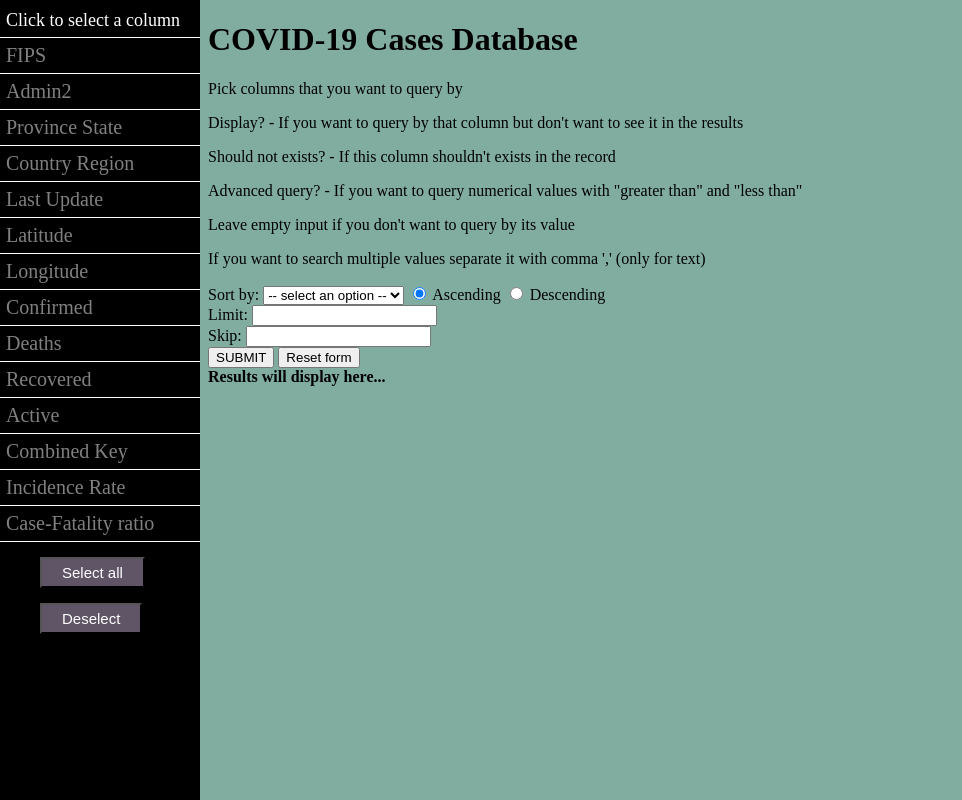
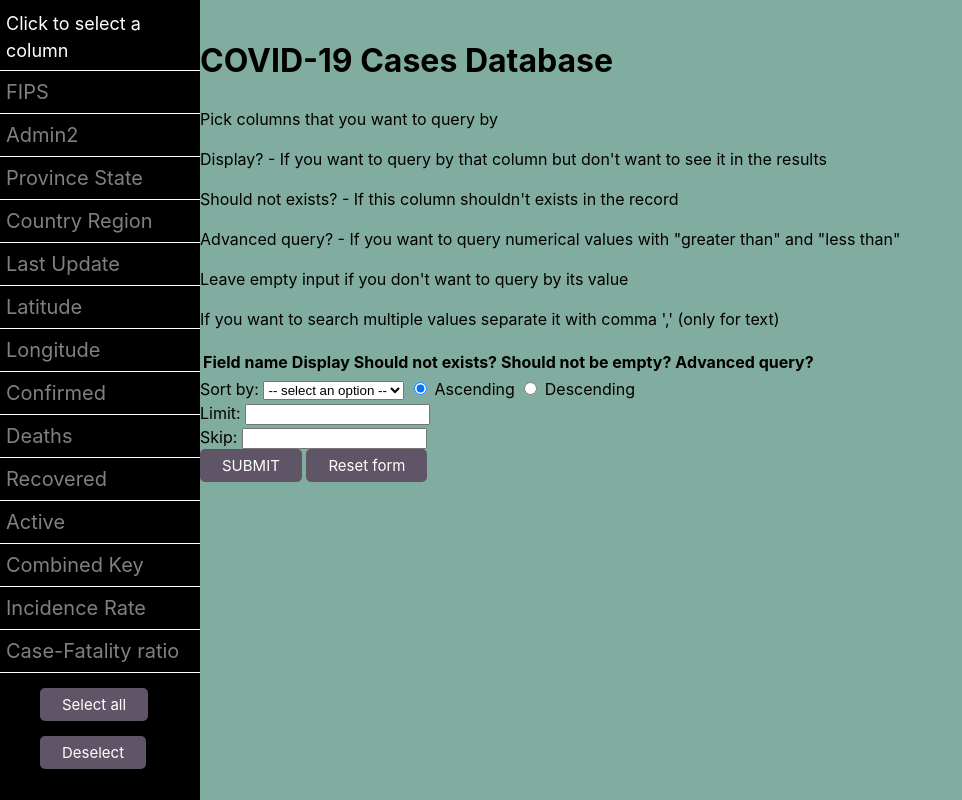
Before and after one commit to sberk97/covid19-mongo, a PHP site: page / in a window 1280 px wide. Shown: the whole page, without its empty margins (0-962 px from the left). Run offline with PHP 8.4, Linux system fonts and the light colour scheme; data that the repository does not hold is empty; some libraries are stand-ins or nearby versions.

Commit message:
Change styling of buttons, use some styling attributes from mvc.css, use table to evenly distribute items in form

```diff
--- a/app/css/styles.css
+++ b/app/css/styles.css
@@ -37,13 +37,23 @@
   background-color: #5F5566;
 }
 
+button {
+  background-color: #5F5566;
+  color: white;
+  border: 2px solid #5F5566;
+  border-radius: var(--border-radius);
+  font-size: 15px;
+  font-family: var(--font-family);
+  padding: 5px 20px;
+}
+
+button:hover {
+  cursor: pointer;
+  filter: brightness(var(--hover-brightness));
+}
+
 .sidenav .select-btn {
-    background-color: #5F5566;
   display: block;
-    cursor: pointer;
-    color: white;
-    font-size: 15px;
-    padding: 5px 20px;
   margin: 15px 5px 5px 40px;
 }
 
@@ -51,8 +61,54 @@
   margin-left: 200px; /* Same as the width of the sidenav */
 }
 
+:root {
+  --border-radius: 5px;
+  --box-shadow: 2px 2px 10px;
+  --color: #118bee;
+  --color-accent: #118bee15;
+  --color-bg: #fff;
+  --color-bg-secondary: #e9e9e9;
+  --color-secondary: #920de9;
+  --color-secondary-accent: #920de90b;
+  --color-shadow: #f4f4f4;
+  --color-text: #000;
+  --color-text-secondary: #999;
+  --font-family: -apple-system, BlinkMacSystemFont, "Segoe UI", Roboto, Oxygen-Sans, Ubuntu, Cantarell, "Helvetica Neue", sans-serif;
+  --hover-brightness: 1.2;
+  --justify-important: center;
+  --justify-normal: left;
+  --line-height: 1.5;
+  --width-card: 285px;
+  --width-card-medium: 460px;
+  --width-card-wide: 800px;
+  --width-content: 1080px;
+}
+
 body {
   background-color: #80ADA0;
+  color: var(--color-text);
+  font-family: var(--font-family);
+  line-height: var(--line-height);
+  margin: 0;
+  overflow-x: hidden;
+  padding: 1rem 0;
 }
 
 #mapid { height: 500px; }
+
+form table td {
+  text-align: center;
+}
+
+form table tr td:first-child {
+  display: flex;
+  justify-content: space-between;
+}
+
+form table td, table form th {
+  padding: 5px;
+}
+
+form table tr td:first-child label {
+  padding-right: 30px;
+}
--- a/index.php
+++ b/index.php
@@ -5,6 +5,7 @@
   <meta name="viewport" content="width=device-width, initial-scale=1.0, shrink-to-fit=no">
   <title>COVID-19 Database</title>
   <meta name="author" content="Sebastian Berk">
+  <!-- <link rel="stylesheet" href="https://unpkg.com/mvp.css"> -->
   <link rel="stylesheet" type="text/css" href="app/css/styles.css">
   <script src="app/js/jquery-3.5.1.min.js"></script>
   <script src="app/js/script.js" async defer></script>
@@ -38,6 +39,14 @@
     <p>If you want to search multiple values separate it with comma ',' (only for text)</p>
 
     <form id="covid-form">
+    <table>
+      <tr id="table-head">
+        <th>Field name</th>
+        <th>Display</th>
+        <th>Should not exists?</th>
+        <th>Should not be empty?</th>
+        <th>Advanced query?</th>
+      </tr>
     <?php
     function insertStep($isDouble) {
       if ($isDouble) {
@@ -46,36 +55,37 @@
     }
 
     foreach ($fieldNamesWithSettings as $fieldName => $settings) {
-      $fieldhtml = "<div id='$fieldName-div' style='display:none;'>";
-      $fieldhtml .= "<label for='$fieldName'>" . $settings["on-screen"] . ":</label><input type='" . $settings["input-type"] . "'" . insertStep($settings["is-double"]) . "id='$fieldName-input' name='$fieldName' disabled>";
+      $fieldhtml = "<tr id='$fieldName-div' style='display:none;'>";
+      $fieldhtml .= "<td><label for='$fieldName'>" . $settings["on-screen"] . ":</label><input type='" . $settings["input-type"] . "'" . insertStep($settings["is-double"]) . "id='$fieldName-input' name='$fieldName' disabled></td>";
 
       if ($settings["display"]) {
-        $fieldhtml .= "<label for='$fieldName-display'>Display?</label><input id='$fieldName-display' name='$fieldName-display' type='checkbox' disabled checked/>";
+        $fieldhtml .= "<td><input id='$fieldName-display' name='$fieldName-display' type='checkbox' disabled checked/></td>";
       }
 
       if ($settings["exists"]) {
-        $fieldhtml .= "<label for='$fieldName-exists'>Should not exists?</label><input id='$fieldName-exists' name='$fieldName-exists' type='checkbox' disabled />";
+        $fieldhtml .= "<td><input id='$fieldName-exists' name='$fieldName-exists' type='checkbox' disabled /></td>";
       }
 
       if ($settings["not-empty"]) {
-        $fieldhtml .= "<label for='$fieldName-notempty'>Should not be empty?</label><input id='$fieldName-notempty' name='$fieldName-notempty' type='checkbox' disabled />";
+        $fieldhtml .= "<td><input id='$fieldName-notempty' name='$fieldName-notempty' type='checkbox' disabled /></td>";
       }
 
       if ($settings["advanced"]) {
-        $fieldhtml .= "<label for='$fieldName-advanced'>Advanced query?</label><input id='$fieldName-advanced' name='$fieldName-advanced' type='checkbox' disabled/>";
+        $fieldhtml .= "<td><input id='$fieldName-advanced' name='$fieldName-advanced' type='checkbox' disabled/>";
         $fieldhtml .= "<div id='$fieldName-advanced-div' style='display:none;'>
           <label for='$fieldName-advanced-gt'>Greater than:</label>
           <input type='" . $settings["input-type"] . "'" . insertStep($settings["is-double"]) . " id='$fieldName-advanced-gt-input' name='$fieldName-advanced-gt'>
           <label for='$fieldName-advanced-lt'>Less than:</label>
           <input type='" . $settings["input-type"] . "'" . insertStep($settings["is-double"]) . " id='$fieldName-advanced-lt-input' name='$fieldName-advanced-lt'>
-        </div>";
+        </div></td>";
       }
 
-      $fieldhtml .= "</div>";
+      $fieldhtml .= "</tr>";
 
       echo $fieldhtml;
     }
     ?>
+    </table>
     <div>
       <label for="sort-by">Sort by:</label>
       <select name="sort-by" id="sort-by">
@@ -102,7 +112,7 @@
       <button id="reset-btn" type="reset" value="reset">Reset form</button>
     </div>
     </form>
-    <div id="results"><b>Results will display here...</b></div>
+    <div id="results"></div>
   </div>
 </body>
 </html>
```
Lines whose indentation alone changed are shown as unchanged.
